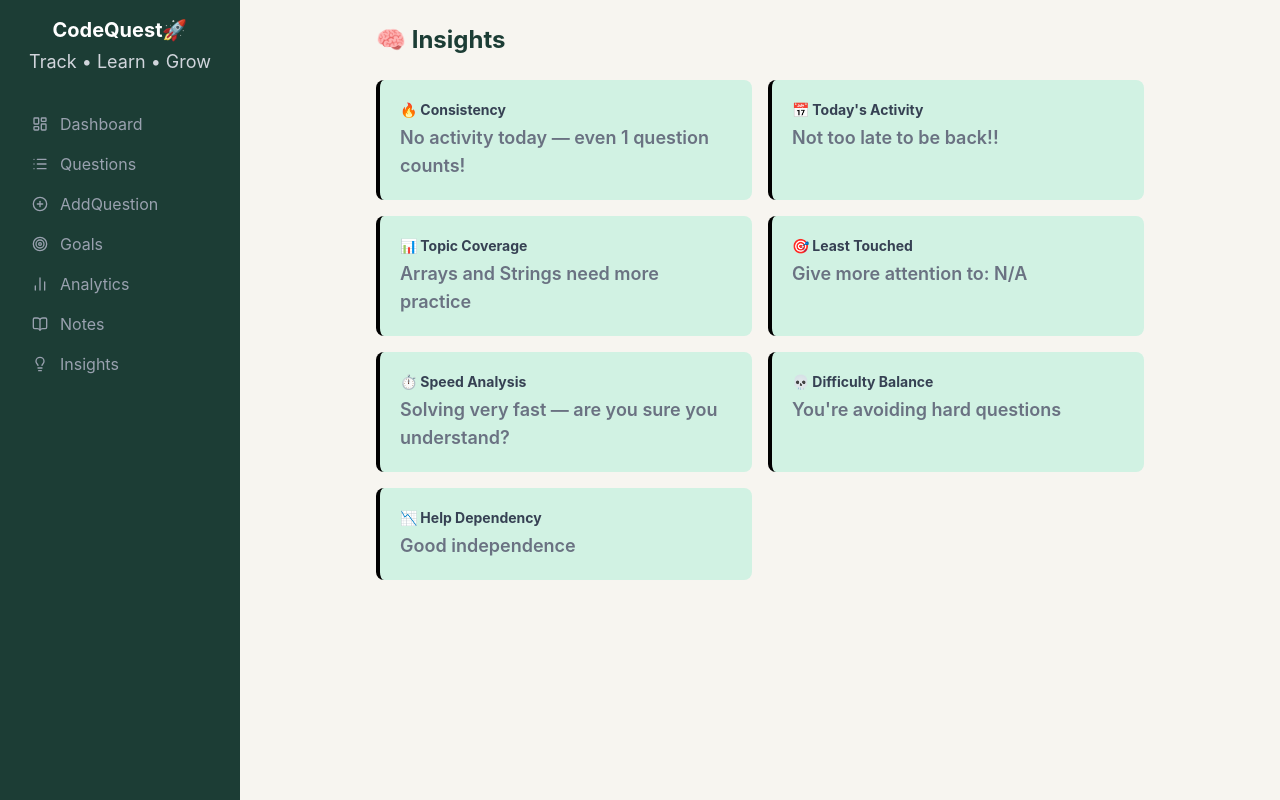
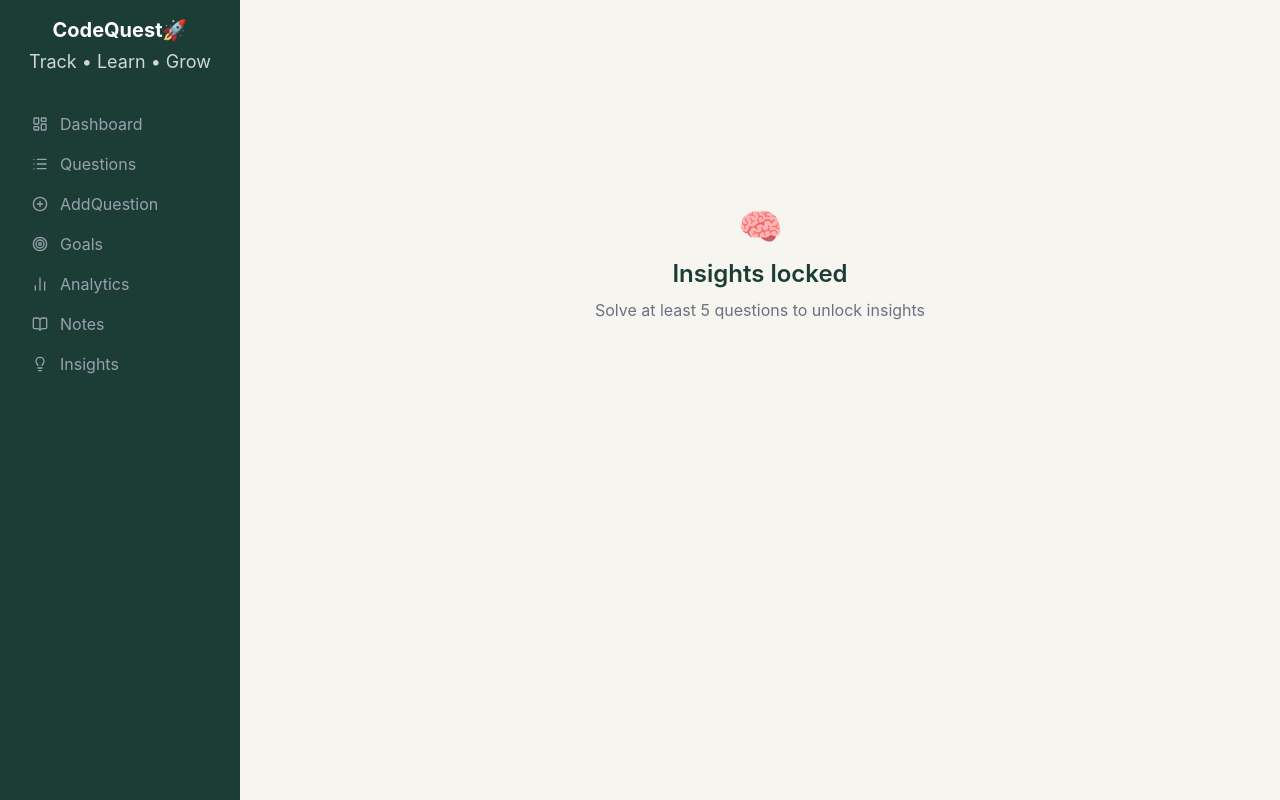
Before and after one commit to niyatipandey/CodeQuest, a React (Vite) app: page / in a window 1280 px wide. Both pictures are taken after a click on the button "Insights". Built offline with nearby package versions, Linux system fonts and the light colour scheme.

Commit message:
Improve insights empty state UX

```diff
--- a/src/pages/Insights.jsx
+++ b/src/pages/Insights.jsx
@@ -89,7 +89,20 @@ const Insights = ({questions}) => {
 
   return (
     <div className='max-w-3xl mx-auto'>
-      <h1 className='text-2xl font-bold text-[#1C3D35] mb-6'>🧠 Insights</h1>
+      {questions.length < 5 ? (
+        <div className="flex flex-col items-center justify-center min-h-[60vh] text-center">
+    <p className="text-4xl mb-3">🧠</p>
+
+    <h2 className="text-[#1C3D35] text-2xl font-semibold mb-2">
+      Insights locked
+    </h2>
+
+    <p className="text-gray-500">
+      Solve at least 5 questions to unlock insights
+    </p>
+  </div>
+
+      ):(
         <div className='grid grid-cols-2 gap-4'>
           {insightCards.map((card,index) =>(
             <div key={index} className={ `hover:bg-[#83c4a7] rounded-lg p-5 border-l-4 ${card.color}`}>
@@ -97,7 +110,8 @@ const Insights = ({questions}) => {
               <p className='text-gray-500 text-lg font-semibold'>{card.message}</p>
               </div>
           ))}
-        </div>
+        </div>)
+      }
     </div>
   )
 }
```
